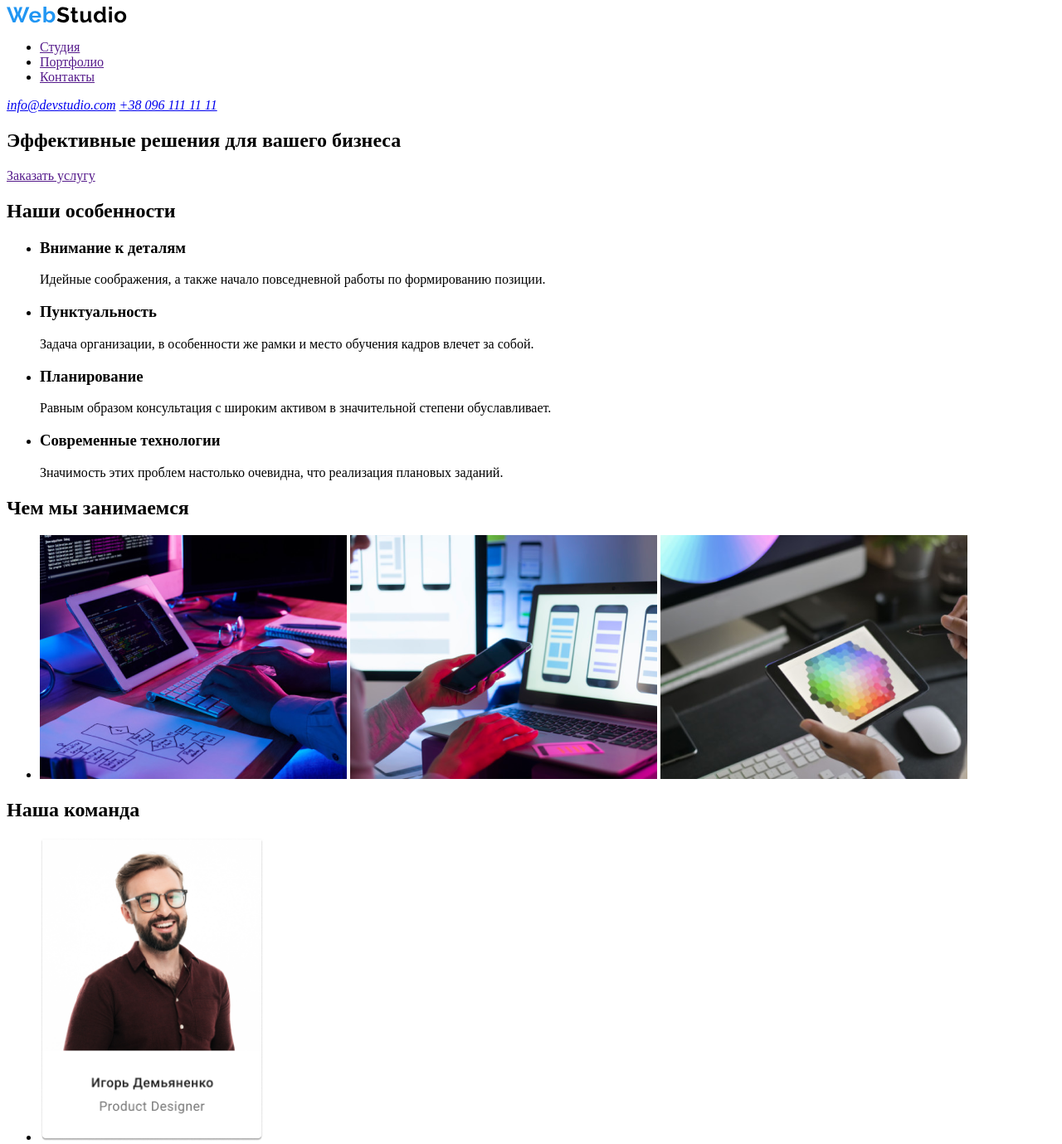
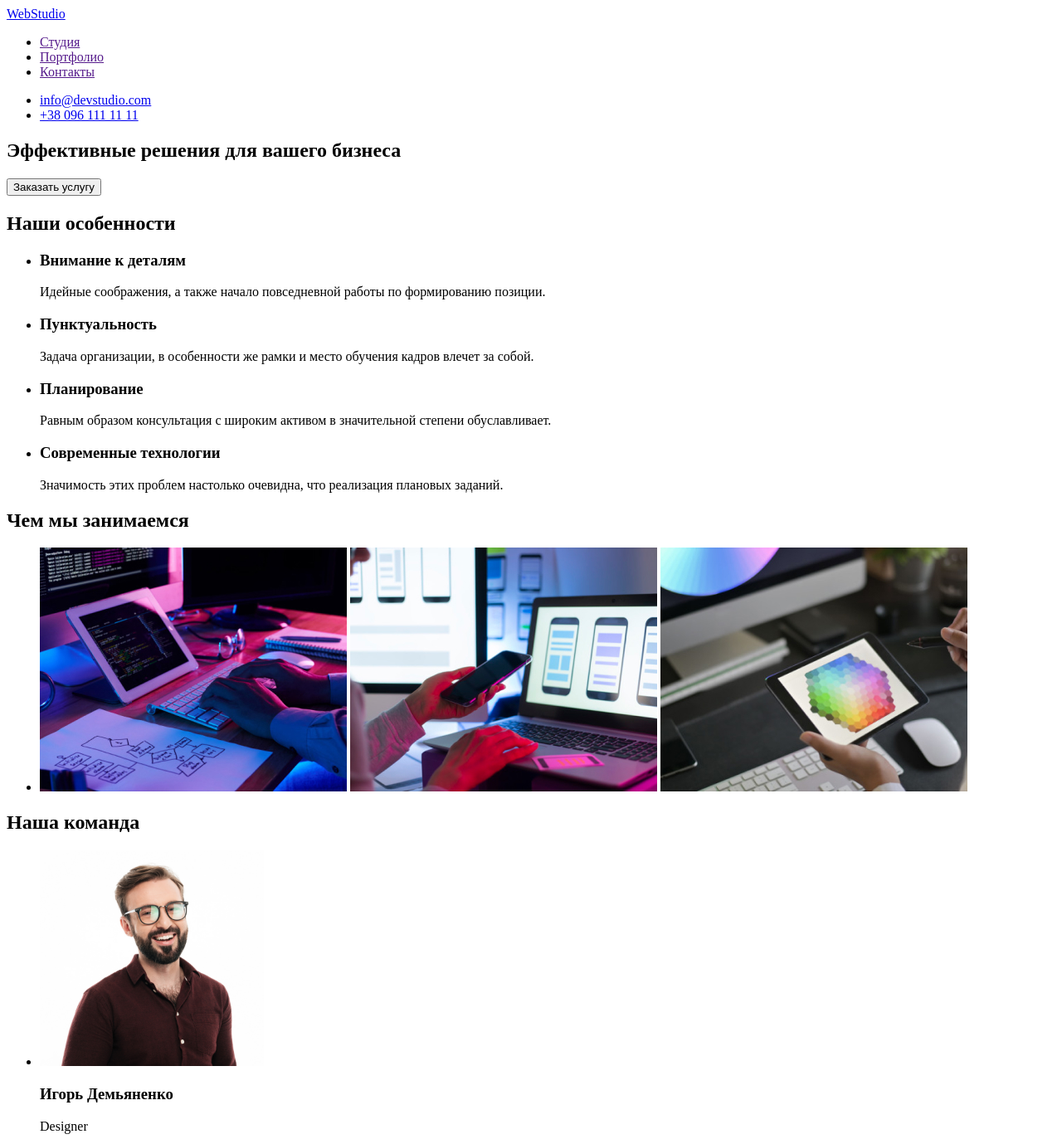
Before and after one commit to Prime-DS/goit-markup-hw-01, a plain HTML site: page index.html in a window 1280 px wide. Shown: the top 1379 px of the page at 83% size. Drawn offline with Linux system fonts and the light colour scheme.

Commit message:
внес изменения согласно д/з

```diff
--- a/index.html
+++ b/index.html
@@ -11,9 +11,8 @@
     <!--Шапка сайта-->
     <header>
         <nav>
-            <a href="/">
-                <img src="./images/logo.swg.svg" alt="">
-            </a>
+
+            <a href="/">WebStudio</a>
 
             <ul>
                 <li><a href="">Студия</a></li>
@@ -22,17 +21,17 @@
             </ul>
         </nav>
 
-        <address>
-            <a href="milto:info@devstudio.com">info@devstudio.com</a>
-            <a href="tel:+380961111111">+38 096 111 11 11</a>
-        </address>
+            <ul>
+                <li><a href="milto:info@devstudio.com">info@devstudio.com</a></li>
+                <li><a href="tel:+380961111111">+38 096 111 11 11</a></li>
+            </ul>
     </header>
     <main>
         <!--Герой-->
         <div>
             <section>
                 <h1>Эффективные решения для вашего бизнеса</h1>
-                <a href="">Заказать услугу</a>
+                <button type="button">Заказать услугу</button>
             </section>
         </div>
 
@@ -64,9 +63,9 @@
             <h2>Чем мы занимаемся</h2>
             <ul>
                 <li>
-                    <a href=""><img src="./images/box1.png" alt="фото-пишем код"></a>
-                    <a href=""><img src="./images/box2.png" alt="фото-разрабатываем приложения"></a>
-                    <a href=""><img src="./images/box3.png" alt="фото-рисуем дизайн"></a>
+                    <a href=""><img src="./images/box1.jpg" alt="фото-пишем код" width="370"></a>
+                    <a href=""><img src="./images/box2.jpg" alt="фото-разрабатываем приложения" width="370"></a>
+                    <a href=""><img src="./images/box3.jpg" alt="фото-рисуем дизайн" width="370"></a>
                 </li>
             </ul>
         </section>
@@ -74,7 +73,7 @@
         <section>
             <h2>Наша команда</h2>
             <ul>
-                <li><img src="./images/foto1.png" alt="фото:Игорь Демьяненко" width="270">
+                <li><img src="./images/foto1.jpg" alt="фото:Игорь Демьяненко" width="270">
                     <h3>Игорь Демьяненко</h3>
                     <p>Designer</p>
                 </li>
@@ -95,10 +94,12 @@
     </main>
                         <!--Футер-->
     <footer>
-        <img src="./images/logo.swg.svg" alt="">
+        <a href="/">WebStudio</a>
+
         <address>
             г. Киев, пр-т Леси Украинки, 26
         </address>
+
         <address>
             <a href="milto:info@devstudio.com">info@devstudio.com</a>
             <a href="tel:+380961111111">+38 096 111 11 11</a>
```
Also changed, not shown: images/box1.jpg (added), images/box1.png (deleted), images/box2.jpg (added), images/box2.png (deleted), images/box3.jpg (added), images/box3.png (deleted), images/foto1.jpg (added), images/foto1.png (deleted).
